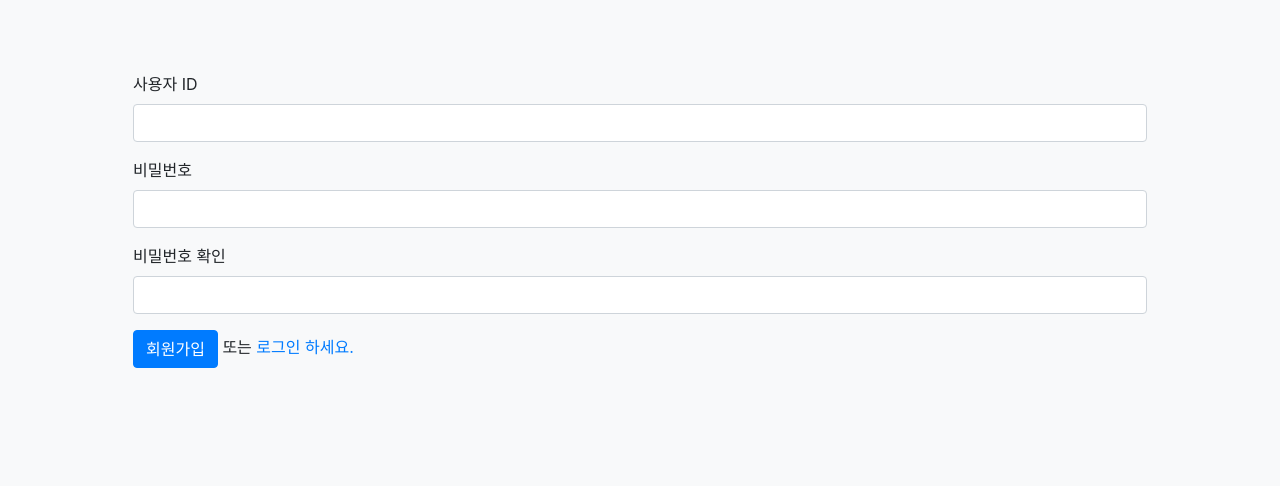
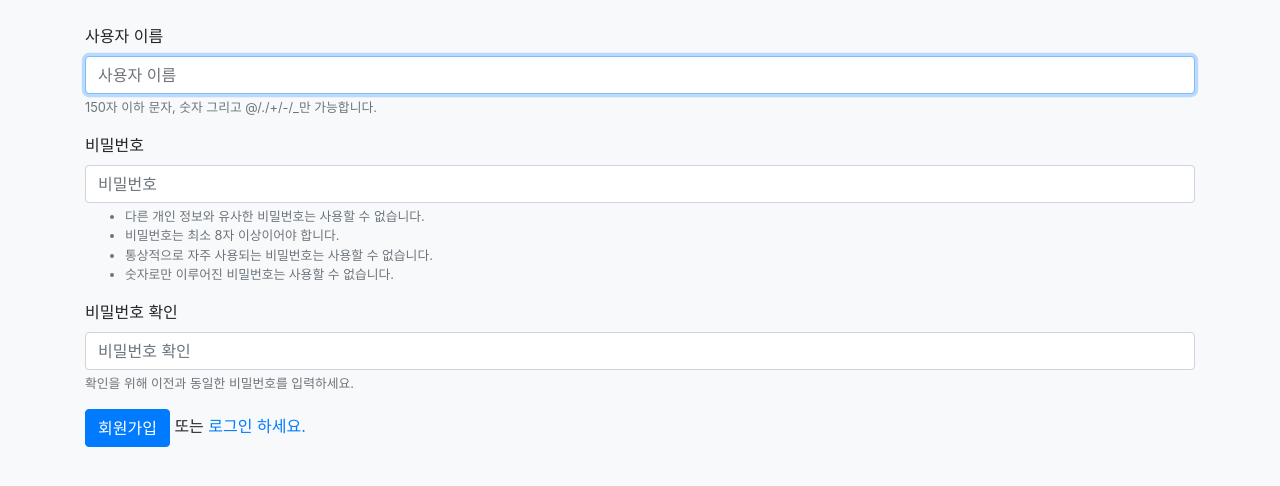
Before and after one commit to ajy720/Outstagram, a Django app: page /user/signup/ in a window 1280 px wide. Shown: the part 57-543 px from the top of the page. Run offline with Django 3.2, Linux system fonts and the light colour scheme; some libraries are stand-ins or nearby versions.

```diff
--- a/templates/comment/comments.html
+++ b/templates/comment/comments.html
@@ -31,8 +31,7 @@
                 <span>
                     좋아요
                     <span id="comment{{ comment.id }}LikeCount">
-                        {{ comment.like.count }}
-                    </span>개
+                        {{ comment.like.count }}</span>개
                 </span>
             </div>
         </div>
--- a/templates/user/profile.html
+++ b/templates/user/profile.html
@@ -153,7 +153,7 @@
                     </script>
 
                 {% else %}
-                    <a class="mr-3 d-block btn btn-outline-dark" href="#">
+                    <a class="mr-3 d-block btn btn-outline-dark" href="{% url 'user:edit' %}">
                         프로필 수정
                     </a>
                     <a class="d-block btn btn-outline-info" href="{% url 'post:create' %}">
--- a/templates/user/signup.html
+++ b/templates/user/signup.html
@@ -1,28 +1,12 @@
 {% extends 'base.html' %}
+{% load bootstrap4 %}
 
 {% block content %}
-    <div class="container p-5">
-        <form action="{% url 'user:signup' %}" method="post" class="post-form">
-            {% csrf_token %}
-            {% include "form_errors.html" %}
+    <form action="{% url 'user:signup' %}" method="post" class="post-form">
+        {% csrf_token %}
+        {% bootstrap_form form %}
 
-            <div class="form-group">
-                <label for="username">사용자 ID</label>
-                <input type="text" class="form-control" name="username" id="username"
-                       value="{{ form.username.value|default_if_none:'' }}">
-            </div>
-            <div class="form-group">
-                <label for="password1">비밀번호</label>
-                <input type="password" class="form-control" name="password1" id="password1"
-                       value="{{ form.password.value|default_if_none:'' }}">
-            </div>
-            <div class="form-group">
-                <label for="password2">비밀번호 확인</label>
-                <input type="password" class="form-control" name="password2" id="password2"
-                       value="{{ form.password.value|default_if_none:'' }}">
-            </div>
-            <button type="submit" class="btn btn-primary">회원가입</button>
-            <span> 또는 <a href="{% url 'user:login' %}">로그인 하세요.</a></span>
-        </form>
-    </div>
+        <button type="submit" class="btn btn-primary">회원가입</button>
+        <span> 또는 <a href="{% url 'user:login' %}">로그인 하세요.</a></span>
+    </form>
 {% endblock %}
--- a/user/forms.py
+++ b/user/forms.py
@@ -1,11 +1,16 @@
-from django import forms
-from django.conf import settings
+from django.contrib.auth import get_user_model
 from django.contrib.auth.forms import UserCreationForm
-from django.contrib.auth import get_user_model
 
 User = get_user_model()
+
 
 class UserForm(UserCreationForm):
     class Meta:
         model = User
         fields = UserCreationForm.Meta.fields
+
+
+class UserEditForm(UserCreationForm):
+    class Meta:
+        model = User
+        fields = ("image", "username",)
--- a/user/urls.py
+++ b/user/urls.py
@@ -1,6 +1,6 @@
 from django.urls import path
 from django.contrib.auth import views as auth_views
-from .views import signup, profile, follow
+from .views import signup, profile, follow, edit
 
 app_name = 'user'
 
@@ -11,4 +11,6 @@ urlpatterns = [
     path('profile/', profile, name="profile"),
     path('profile/<str:id>', profile, name="profile"),
     path('follow/<int:user_id>', follow, name="follow"),
+    path('edit/', edit, name="edit")
+
 ]
--- a/user/views.py
+++ b/user/views.py
@@ -4,7 +4,7 @@ from django.contrib.auth import authenticate, login
 from django.contrib.auth.decorators import login_required
 from django.http import JsonResponse
 from django.shortcuts import render, redirect, get_object_or_404
-from user.forms import UserForm
+from user.forms import UserForm, UserEditForm
 
 # Create your views here.
 from user.models import User, UserFollowing
@@ -69,3 +69,27 @@ def follow(request, user_id):
     }
 
     return JsonResponse(data)
+
+
+def edit(request):
+    user = get_object_or_404(User, id=request.user.id)
+
+    if request.method == "POST":
+        form = UserEditForm(request.POST, request.FILES, instance=user)
+
+        if form.is_valid():
+            user = form.save(commit=False)
+            user.save()
+
+            # pdb.set_trace()
+
+            return redirect("user:profile")
+
+    else:
+        form = UserEditForm(instance=user)
+
+    context = {
+        "form": form,
+    }
+
+    return render(request, 'user/edit.html', context)
```
Also changed, not shown: templates/user/edit.html (added, +12 -0 lines).
